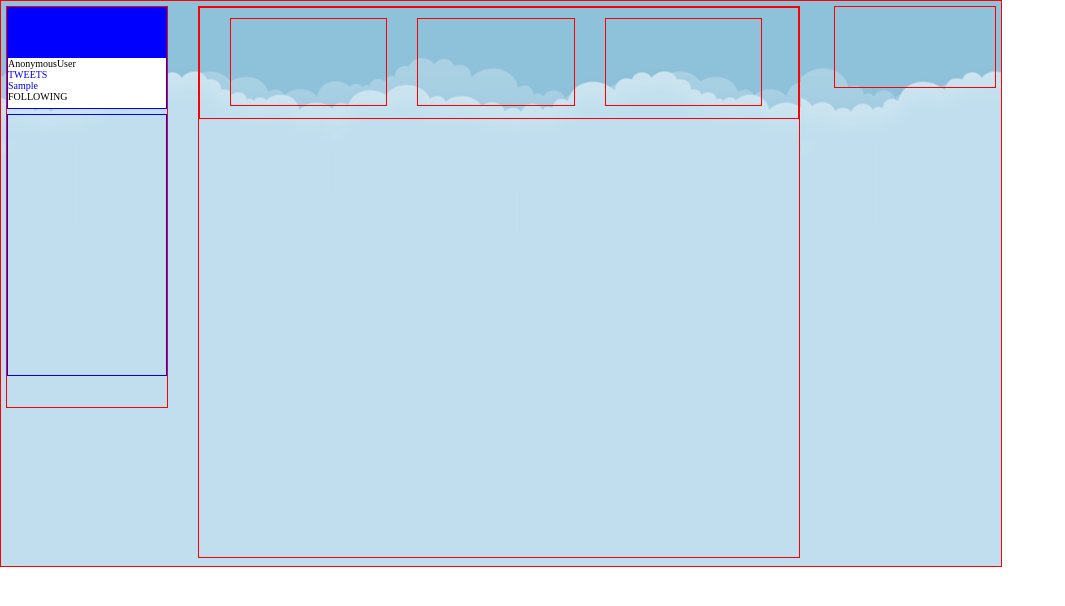
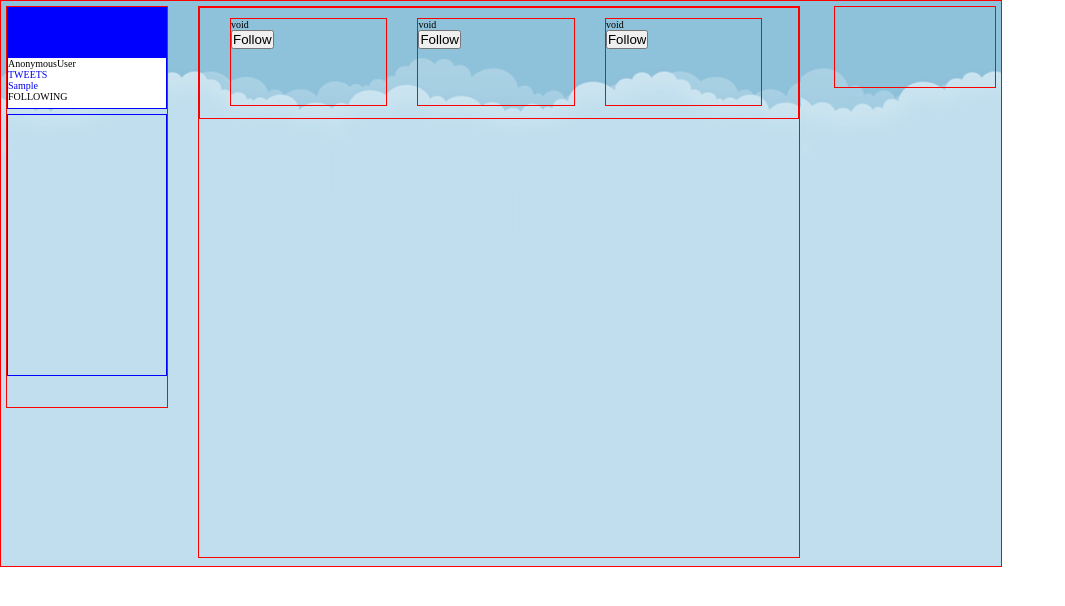
Before and after one commit to daihong391/MIcroTweet, a Django app: template mytwitter/templates/userpage.html in a window 1280 px wide. Shown: the part 32-638 px from the top of the page, without its empty margins (0-1065 px from the left). Run offline with Django 3.2, Linux system fonts and the light colour scheme; the template is opened without the code that fills it: most values are stand-ins (such as "Sample title", 1, 10 or a date in 2020); parts of the project's set-up code (start-up, migrations or seed data) failed here and were passed over.

Commit message:
add following code 1

```diff
--- a/mytwitter/templates/userpage.html
+++ b/mytwitter/templates/userpage.html
@@ -8,9 +8,30 @@
 <!-- <script type="text/javascript" src="scripts/popform.js"></script> -->
 <script>
 	function popForm(){
-		// window.open("tweet/","Compose new Tweet","height=200, width=500, top=0,left=0,toolbar=0,menubar=no,scrollbars=no,resizable=no,location=no,status=no")
 		window.showModalDialog("tweet/","{{user}}","")
 	}
+          window.onload=displayFollowing;
+          function displayFollowing(){
+            var user_list={{keys|safe}};
+            // var contents[]=user_list.split(",",user_list.length);
+            var follow1=document.getElementById("setName1");
+            var follow2=document.getElementById("setName2");
+            var follow3=document.getElementById("setName3");
+            var follows=Array(follow1,follow2,follow3);
+            var username1=document.getElementById("username1");
+            var followname1=document.getElementById("followname1");
+            var username2=document.getElementById("username2");
+            var followname2=document.getElementById("followname2");
+            var username3=document.getElementById("username3");
+            var followname3=document.getElementById("followname3");
+            var usernames=Array(username1,username2,username3);
+            var follownames=Array(followname1,followname2,followname3);
+           for(var i=0;i<user_list.length;i++){
+                follows[i].lastChild.nodeValue=user_list[i];
+                usernames[i].setAttribute("value",'{{user}}');
+                follownames[i].setAttribute("value",user_list[i]);
+            }
+          }
 </script>
 </head>
     <body>
@@ -53,9 +74,30 @@
     			</div>
     			<div id="middle">
                                         <div id="middle-up">
-                                            <div class="followings"></div>
-                                            <div class="followings"></div>
-                                            <div class="followings"></div>
+                                            <div class="followings" id="follow1">
+                                                <p id="setName1">void</p>
+                                                <form action="/addFollowing/" method="POST">{% csrf_token %}
+                                                    <input id="username1" type="hidden" name="username" value="" />
+                                                    <input id="followname1" type="hidden" name="followname" value="" />
+                                                    <input type="submit" value="Follow" />
+                                                </form>
+                                            </div>
+                                            <div class="followings" id="follow2">
+                                                 <p id="setName2">void</p>
+                                                 <form action="/addFollowing/" method="POST">{% csrf_token %}
+                                                    <input id="username2" type="hidden" name="username" value="" />
+                                                    <input id="followname2" type="hidden" name="followname" value="" />
+                                                    <input type="submit" value="Follow" />
+                                                </form>
+                                            </div>
+                                            <div class="followings" id="follow3">
+                                                 <p id="setName3">void</p>
+                                                 <form action="/addFollowing/" method="POST">{% csrf_token %}
+                                                    <input id="username3" type="hidden" name="username" value="" />
+                                                    <input id="followname3" type="hidden" name="followname" value="" />
+                                                    <input type="submit" value="Follow" />
+                                                </form>
+                                            </div>
                                         </div>
     			</div>
     			<div id="right"></div>
--- a/mytwitter/urls.py
+++ b/mytwitter/urls.py
@@ -1,6 +1,6 @@
 from django.conf.urls import patterns, include, url
 from django.contrib import admin
-from twitter.views import mainPage,login,addUser,newTweet,postTweet,userTweets,searchfollowing
+from twitter.views import mainPage,login,addUser,newTweet,postTweet,userTweets,searchfollowing,addFollowing
 import settings,os
 
 urlpatterns = patterns('',
@@ -14,6 +14,7 @@ urlpatterns = patterns('',
     (r'^postTweet/$',postTweet),
     (r'^userTweets/$',userTweets),
     (r'^searchfollowing/$',searchfollowing),
+    (r'^addFollowing/$',addFollowing),
 
     (r'^css/(?P<path>.*)$','django.views.static.serve',
     	{'document_root': os.path.join(os.path.dirname(__file__),'templates/css').replace('\\','/') }
```
Also changed, not shown: db.sqlite3.
